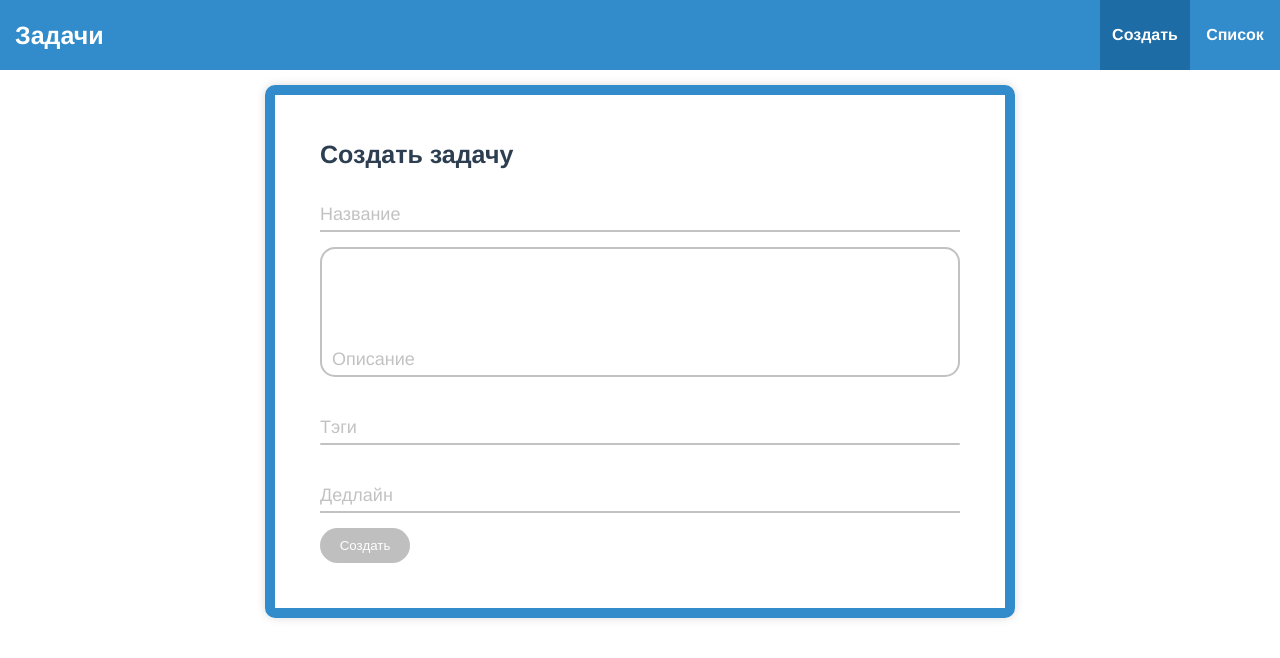
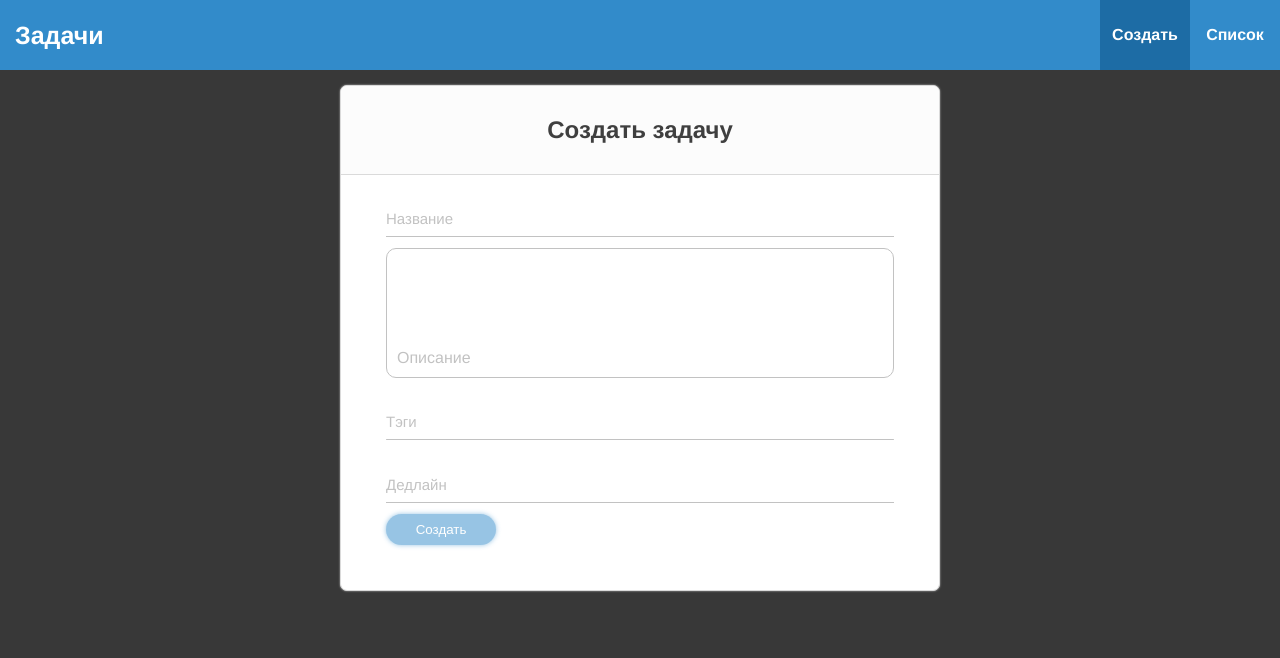
Before and after one commit to andris2233/deadline-todo, a Vue app: page / in a window 1280 px wide. Shown: the top 658 px of the page. Built offline with nearby package versions, Linux system fonts and the light colour scheme.

Commit message:
change logic of placeholders on components Chips, Datepicker, Input. restyle form and develop select component

```diff
--- a/src/App.vue
+++ b/src/App.vue
@@ -8,30 +8,27 @@
       </div>
     </div>
     <transition name="router" tag="div" mode="out-in">
-      <router-view/>
+      <router-view />
     </transition>
   </div>
 </template>
 
 <style>
-
 #app {
   font-family: Avenir, Helvetica, Arial, sans-serif;
   -webkit-font-smoothing: antialiased;
   -moz-osx-font-smoothing: grayscale;
-  /* text-align: center; */
   color: #2c3e50;
   display: flex;
   flex-direction: column;
   align-items: center;
-  /* overflow-x: hidden; */
-
-  /* height: 100%; */
+  height: 100vh;
+  background: #383838;
 }
 
 #nav {
   padding-left: 15px;
-  background: #328BCA;
+  background: #328bca;
   display: flex;
   align-items: stretch;
   justify-content: space-between;
@@ -42,7 +39,7 @@
   box-sizing: border-box;
 }
 
-.header{
+.header {
   display: flex;
   align-items: center;
   justify-content: center;
@@ -51,7 +48,7 @@
   font-weight: 600;
 }
 
-.nav-menu{
+.nav-menu {
   display: flex;
 }
 
@@ -59,7 +56,7 @@
   display: flex;
   align-items: center;
   justify-content: center;
-  transition: all ease .3s;
+  transition: all ease 0.3s;
   font-weight: bold;
   color: #fff;
   text-decoration: none;
@@ -67,20 +64,22 @@
   height: 70px;
 }
 
-.nav-link:hover{
-  background: #49A0DE;
+.nav-link:hover {
+  background: #49a0de;
 }
 
 #nav a.router-link-exact-active {
-  background: #1D6CA5;
+  background: #1d6ca5;
 }
 
-.router-enter-active, .router-leave-active{
-  transition: .3s;
+.router-enter-active,
+.router-leave-active {
+  transition: 0.3s;
 }
 
-.router-enter, .router-leave-to{
-    transform: scale(0);
-    opacity: 0;
+.router-enter,
+.router-leave-to {
+  transform: scale(0);
+  opacity: 0;
 }
 </style>
--- a/src/components/Chips.vue
+++ b/src/components/Chips.vue
@@ -1,15 +1,14 @@
 <template>
   <transition-group name="tag" tag="div" class="tags-row" v-bind:class="{focusedInput:focused}">
-        <div class="tags__placeholder"
-            v-bind:class="{placeholderActive: tags.length || focused || tag.trim().length}" key="placeholder">
-                {{placeholder ? placeholder : 'Tags'}}
-        </div>
+    <label
+      for="tags"
+      class="tags__placeholder"
+      v-bind:class="{placeholderActive: tags.length || focused || tag.trim().length}"
+      key="placeholder"
+    >{{placeholder ? placeholder : 'Tags'}}</label>
     <div class="tag" v-for="tag in tags" :key="tag.id">
       <div class="tag-name">{{tag.name}}</div>
-            <i class="material-icons close"
-                @click="removeTag(tag.id)">
-                close
-            </i>
+      <i class="material-icons close" @click="removeTag(tag.id)">close</i>
     </div>
     <input
       type="text"
@@ -21,7 +20,7 @@
       v-model="tag"
       autocomplete="off"
       key="input"
-        >
+    />
   </transition-group>
 </template>
 
@@ -30,112 +29,113 @@ export default {
   props: {
     tags: {
       type: Array,
-            required: true
+      required: true,
     },
     placeholder: {
       type: String,
-            required: false
-        }
+      required: false,
     },
-    data(){
+  },
+  data() {
     return {
-            tag: '',
-            focused: false
-        }
+      tag: "",
+      focused: false,
+    };
   },
   methods: {
-        deleteTag(id){
-            this.$emit('delete-tag', id);
+    deleteTag(id) {
+      this.$emit("delete-tag", id);
     },
-        createTag(){
+    createTag() {
       const cleanTag = this.tag.trim();
-            if(!cleanTag || this.$props.tags.find(item => item.name === cleanTag)){
-                this.tag = '';
+      if (
+        !cleanTag ||
+        this.$props.tags.find((item) => item.name === cleanTag)
+      ) {
+        this.tag = "";
         return;
       }
       const tag = {
         name: cleanTag,
-                id: Date.now()
-            }
-            this.tag = '';
-            this.$emit('create-tag', tag);
+        id: Date.now(),
+      };
+      this.tag = "";
+      this.$emit("create-tag", tag);
     },
-        removeTag(id){
-            this.$emit('remove-tag', id);
+    removeTag(id) {
+      this.$emit("remove-tag", id);
     },
-        stopPropogate(e){
+    stopPropogate(e) {
       e.stopPropogation();
-        }
-    }
-}
+    },
+  },
+};
 </script>
 
 <style scoped>
-.tags-row{
+.tags-row {
   display: flex;
   align-items: stretch;
   flex-wrap: wrap;
   position: relative;
-    transition: all ease .3s;
+  transition: all ease 0.3s;
   overflow: hidden;
   padding-top: 13px;
   min-height: 40px;
-    margin-bottom: 15px;
 }
 
-.tags-row:before{
-    content: '';
+.tags-row:before {
+  content: "";
   position: absolute;
-    bottom: 0%;
-    background: #C2C2C2;
+  bottom: 1px;
+  background: #c2c2c2;
   width: 100%;
-    height: 2px;
+  height: 1px;
   border-radius: 5px;
 }
 
-.tags-row:after{
-    content: '';
+.tags-row:after {
+  content: "";
   position: absolute;
   bottom: 0%;
-    background: #328BCA;
-    transition: .3s;
+  background: #328bca;
+  transition: 0.3s;
   width: 100%;
   transform: translateX(-100%);
   height: 2px;
   border-radius: 5px;
 }
 
-.focusedInput:after{
+.focusedInput:after {
   transform: translateX(0%);
 }
 
-.tags__placeholder{
-    z-index:-1;
-    transition: .5s;
-    color: #C2C2C2;
-    font-size: 18px;
+.tags__placeholder {
+  transition: 0.5s;
+  color: #c2c2c2;
+  font-size: 15px;
   position: absolute;
   left: 0%;
   top: 48%;
 }
 
-.placeholderActive{
+.placeholderActive {
   top: 0%;
   font-size: 12px;
-    color: #328BCA;
+  color: #328bca;
 }
 
-.tag{
+.tag {
   border-radius: 20px;
   padding: 5px 10px;
   display: flex;
   align-items: center;
-    background: #328BCA;
+  background: #328bca;
   color: white;
   margin: 0 5px 5px 0;
 }
 
-input{
+input {
   flex: 1;
   outline: none;
   padding: 0;
@@ -145,7 +145,7 @@ input{
   background: none;
 }
 
-.close{
+.close {
   cursor: pointer;
   -webkit-touch-callout: none;
   -webkit-user-select: none;
@@ -155,11 +155,13 @@ input{
   user-select: none;
 }
 
-.tag-enter-active, .tag-leave-active{
-    transition: all .4s;
+.tag-enter-active,
+.tag-leave-active {
+  transition: all 0.4s;
 }
 
-.tag-enter, .tag-leave-to{
+.tag-enter,
+.tag-leave-to {
   transform: scale(0);
   opacity: 0;
 }
--- a/src/components/Datepicker.vue
+++ b/src/components/Datepicker.vue
@@ -1,12 +1,16 @@
 <template>
   <div class="datepicker-wrapper" v-bind:class="{datepickerActiveLine: focused}">
-        <div class="datepicker-placeholder" v-bind:class="{datepickerPlaceholderActive: dateInput || focused}">{{placeholder ? placeholder : 'Дата'}}</div>
-        <input type="date"
+    <label
+      class="datepicker-placeholder"
+      v-bind:class="{datepickerPlaceholderActive: dateInput || focused}"
+    >{{placeholder ? placeholder : 'Дата'}}</label>
+    <input
+      type="date"
       @input="$emit('input', new Date($event.target.value)); dateInput = $event.target.value;"
       @focus="focused=true"
       @blur="focused=false"
       v-bind:class="{invisible: !dateInput && !focused}"
-        >
+    />
   </div>
 </template>
 
@@ -15,75 +19,72 @@ export default {
   props: {
     placeholder: {
       type: String,
-            required: false
+      required: false,
     },
     date: {
       type: Date,
-            required: false
-        }
+      required: false,
     },
-    data(){
+  },
+  data() {
     return {
       dateInput: null,
-            focused: false
-        }
+      focused: false,
+    };
   },
-    mounted(){
-        if(this.$props.date && new Date(this.$props.date) != 'Invalid Date'){
+  mounted() {
+    if (this.$props.date && new Date(this.$props.date) != "Invalid Date") {
       this.dateInput = new Date(this.$props.date);
     }
   },
-
-}
+};
 </script>
 
 <style scoped>
-.datepicker-wrapper{
+.datepicker-wrapper {
   padding-top: 13px;
   position: relative;
   min-height: 40px;
   width: 100%;
   overflow: hidden;
-    margin-bottom: 15px;
 }
 
-.datepicker-placeholder{
-    z-index:-1;
-    transition: .5s;
-    color: #C2C2C2;
-    font-size: 18px;
+.datepicker-placeholder {
+  transition: 0.5s;
+  color: #c2c2c2;
+  font-size: 15px;
   position: absolute;
   left: 0%;
   top: 48%;
 }
 
-.datepickerPlaceholderActive{
+.datepickerPlaceholderActive {
   top: 0%;
   font-size: 12px;
-    color: #328BCA;
+  color: #328bca;
 }
 
-.datepicker-wrapper:before{
-    content: '';
+.datepicker-wrapper:before {
+  content: "";
   position: absolute;
-    bottom: 0%;
-    height: 2px;
-    background: #C2C2C2;
+  bottom: 1px;
+  height: 1px;
+  background: #c2c2c2;
   width: 100%;
 }
 
-.datepicker-wrapper:after{
-    transition: all ease .3s;
-    content: '';
+.datepicker-wrapper:after {
+  transition: all ease 0.3s;
+  content: "";
   position: absolute;
   bottom: 0%;
   transform: translateX(-100%);
   height: 2px;
-    background: #328BCA;
+  background: #328bca;
   width: 100%;
 }
 
-input{
+input {
   position: absolute;
   height: 70%;
   width: 100%;
@@ -91,14 +92,14 @@ input{
   background: none;
   outline: none;
   border: 0;
-    transition: opacity ease .5s;
+  transition: opacity ease 0.5s;
 }
 
-.invisible{
+.invisible {
   opacity: 0;
 }
 
-.datepickerActiveLine:after{
+.datepickerActiveLine:after {
   transform: translateX(0%);
 }
 </style>
--- a/src/components/InputText.vue
+++ b/src/components/InputText.vue
@@ -1,84 +1,87 @@
 <template>
   <div class="input-wrapper" v-bind:class="{inputActiveLine: focused}">
-        <div class="input-placeholder" v-bind:class="{placeholderActive: inputText.trim().length || focused}">{{placeholder ? placeholder : 'Text'}}</div>
-        <input type="text"
+    <div
+      class="input-placeholder"
+      v-bind:class="{placeholderActive: inputText.trim().length || focused}"
+    >{{placeholder ? placeholder : 'Text'}}</div>
+    <input
+      type="text"
       @focus="focused=true"
       @blur="focused=false"
-            @input="$emit('input', $event.target.value); inputText = $event.target.value">
+      @input="$emit('input', $event.target.value); inputText = $event.target.value"
+    />
   </div>
 </template>
 
 <script>
 export default {
-    props:{
+  props: {
     placeholder: {
       type: String,
-            required: false
+      required: false,
     },
     text: {
       type: String,
-            required: true
-        }
+      required: true,
     },
-    data(){
+  },
+  data() {
     return {
       focused: false,
-            inputText: ''
-        }
+      inputText: "",
+    };
   },
-    mounted(){
+  mounted() {
     this.inputText = this.$props.text;
-    }
-}
+  },
+};
 </script>
 
 <style scoped>
-.input-wrapper{
+.input-wrapper {
   padding-top: 13px;
   position: relative;
   min-height: 40px;
   width: 100%;
   overflow: hidden;
-    margin-bottom: 15px;
 }
 
-.input-placeholder{
-    z-index:-1;
-    transition: .5s;
-    color: #C2C2C2;
-    font-size: 18px;
+.input-placeholder {
+  transition: 0.5s;
+  color: #c2c2c2;
+  font-size: 15px;
   position: absolute;
   left: 0%;
   top: 48%;
 }
 
-.placeholderActive{
+.placeholderActive {
   top: 0%;
   font-size: 12px;
-    color: #328BCA;
+  color: #328bca;
 }
 
-.input-wrapper:before{
-    content: '';
+.input-wrapper:before {
+  content: "";
   position: absolute;
-    bottom: 0%;
-    height: 2px;
-    background: #C2C2C2;
+  bottom: 1px;
+  height: 1px;
+  background: #c2c2c2;
   width: 100%;
 }
 
-.input-wrapper:after{
-    transition: all ease .3s;
-    content: '';
+.input-wrapper:after {
+  transition: all ease 0.3s;
+  content: "";
   position: absolute;
   bottom: 0%;
   transform: translateX(-100%);
   height: 2px;
-    background: #328BCA;
+  background: #328bca;
   width: 100%;
 }
 
-input{
+input {
   position: absolute;
   height: 70%;
   width: 100%;
@@ -88,7 +91,7 @@ input{
   border: 0;
 }
 
-.inputActiveLine:after{
+.inputActiveLine:after {
   transform: translateX(0%);
 }
 </style>
--- a/src/components/TextArea.vue
+++ b/src/components/TextArea.vue
@@ -1,15 +1,15 @@
 <template>
   <div class="textarea-wrapper" v-bind:class="{wrapperActive: focused}">
-        <div class="textarea__placeholder"
-            v-bind:class="{textarea__placeholderActive: focused || description.trim().length}">
-                {{placeholder ? placeholder : 'Description'}}
-            </div>
-        <textarea class="textarea"
+    <div
+      class="textarea__placeholder"
+      v-bind:class="{textarea__placeholderActive: focused || description.trim().length}"
+    >{{placeholder ? placeholder : 'Description'}}</div>
+    <textarea
+      class="textarea"
       @focus="focused=true"
       @blur="focused=false"
       @input="$emit('input', $event.target.value); description = $event.target.value;"
-        >
-        </textarea>
+    ></textarea>
   </div>
 </template>
 
@@ -18,29 +18,29 @@ export default {
   props: {
     placeholder: {
       type: String,
-            required: false
+      required: false,
     },
     text: {
       type: String,
-            required: false
+      required: false,
+    },
+  },
+  data() {
+    return {
+      description: "",
+      focused: false,
+    };
+  },
+  mounted() {
+    if (this.$props.text.trim()) {
+      this.description = this.$props.text;
     }
   },
-    data(){
-        return {
-            description: '',
-            focused: false
-        }
-    },
-    mounted(){
-        if(this.$props.text.trim()){
-            this.description = this.$props.text;
-        }
-    }
-}
+};
 </script>
 
 <style scoped>
-.textarea-wrapper{
+.textarea-wrapper {
   position: relative;
   display: flex;
   flex-direction: column;
@@ -49,31 +49,28 @@ export default {
   padding: 20px 10px 10px 10px;
   height: 130px;
   width: 100%;
-    border-radius: 15px;
-    border: 2px solid #C2C2C2;
-    transition: all ease .5s;
+  border-radius: 10px;
+  border: 1px solid #c2c2c2;
+  transition: all ease 0.3s;
   overflow: hidden;
-    margin-bottom: 15px;
 }
 
-.textarea__placeholder{
-    z-index:-1;
-    transition: .5s;
-    color: #C2C2C2;
-    font-size: 18px;
+.textarea__placeholder {
+  transition: 0.5s;
+  color: #c2c2c2;
+  font-size: 16px;
   position: absolute;
   left: 10px;
   top: 100px;
 }
 
-.textarea__placeholderActive{
+.textarea__placeholderActive {
   top: 5px;
   font-size: 12px;
-    color: #328BCA;
-    z-index:1;
+  color: #328bca;
 }
 
-.textarea{
+.textarea {
   resize: none;
   flex: 1;
   border: 0;
@@ -83,8 +80,9 @@ export default {
   outline: none;
 }
 
-.wrapperActive{
+.wrapperActive {
   background: white;
-    border: 2px solid #328BCA;
+  border: 1px solid #328bca;
+  box-shadow: 0 0 0 1px #328bca;
 }
 </style>
--- a/src/views/Create.vue
+++ b/src/views/Create.vue
@@ -1,48 +1,57 @@
 <template>
   <form>
+    <div class="form-element__wrapper">
       <div class="create-header">Создать задачу</div>
-        <InputText
-            v-bind:text="title"
-            v-bind:placeholder="'Название'"
-            v-model="title"
-        />
-        <TextArea
-            v-bind:text="description"
-            v-bind:placeholder="'Описание'"
-            v-model="description"/>
+    </div>
+
+    <div class="form-content">
+      <div class="form-element__wrapper">
+        <InputText v-bind:text="title" v-bind:placeholder="'Название'" v-model="title" />
+      </div>
+
+      <div class="form-element__wrapper">
+        <TextArea v-bind:text="description" v-bind:placeholder="'Описание'" v-model="description" />
+      </div>
+
+      <div class="form-element__wrapper">
         <Chips
           v-bind:tags="tags"
           v-bind:placeholder="'Тэги'"
           @create-tag="createTag"
           @remove-tag="removeTag"
         />
-        <Datepicker
-            v-bind:placeholder="'Дедлайн'"
-            v-model="date"
-            v-bind:date="date"
-        />
+      </div>
+      <div class="form-element__wrapper">
+        <Datepicker v-bind:placeholder="'Дедлайн'" v-model="date" v-bind:date="date" />
+      </div>
       <button type="button" @click="createTask" :disabled="!formValid">Создать</button>
+    </div>
   </form>
 </template>
 
 <script>
-import Chips from '@/components/Chips';
-import InputText from '@/components/InputText';
-import Datepicker from '@/components/Datepicker';
-import TextArea from '@/components/TextArea';
+import Chips from "@/components/Chips";
+import InputText from "@/components/InputText";
+import Datepicker from "@/components/Datepicker";
+import TextArea from "@/components/TextArea";
 export default {
-    data () {
+  data() {
     return {
-            title: '',
+      title: "",
       tags: [],
-            description: '',
-            date: null
-        }
+      description: "",
+      date: null,
+    };
   },
   computed: {
-        formValid(){
-            return this.title.trim().length && this.tags.length && this.description.trim().length && this.date;
-        }
+    formValid() {
+      return (
+        this.title.trim().length &&
+        this.tags.length &&
+        this.description.trim().length &&
+        this.date
+      );
+    },
   },
   components: { Chips, InputText, Datepicker, TextArea },
   methods: {
@@ -50,84 +59,106 @@ export default {
       this.tags.push(tag);
     },
     removeTag(id) {
-            this.tags = this.tags.filter(tag => tag.id !== id);
+      this.tags = this.tags.filter((tag) => tag.id !== id);
     },
-        changeTitle(title){
+    changeTitle(title) {
       this.title = title;
     },
-        changeDeadline(date){
+    changeDeadline(date) {
       this.date = date;
     },
-        changeDescription(description){
+    changeDescription(description) {
       this.description = description;
     },
-        createTask(){
-            this.$store.dispatch('createTask', {
+    createTask() {
+      this.$store.dispatch("createTask", {
         id: Date.now(),
         title: this.title,
         tags: this.tags,
         description: this.description,
         date: this.date.getTime(),
-                status: 'active'
+        status: "active",
       });
-            this.$router.push('/list');
-        }
-    }
-}
+      this.$router.push("/list");
+    },
+  },
+};
 </script>
 
 <style scoped>
-form{
+form {
   display: flex;
   flex-direction: column;
   align-items: stretch;
-    width: 750px;
-    border-radius: 10px;
-    box-shadow: 0 0 10px #dadada;
-    padding: 45px;
+  width: 600px;
+  border-radius: 7px;
+  box-shadow: 0 0 2px #c2c2c2;
   box-sizing: border-box;
-    border: 10px solid #328BCA;
+  /* border: 2px solid #328bca; */
+  background: #fff;
+  border: 1px solid #dadada;
+  overflow: hidden;
 }
 
-.create-header{
-    font-size: 25px;
-    font-weight: 600;
+.form-content {
+  flex: 1;
+  padding: 0 45px 45px 45px;
+  display: flex;
+  flex-direction: column;
+  align-items: stretch;
+}
+
+.form-element__wrapper {
   margin-bottom: 10px;
 }
 
-button{
-    border: 0;
-    background: #328BCA;
-    padding: 10px;
-    border-radius: 20px;
-    transition: all ease .3s;
-    color: white;
-    width: 90px;
-    outline: none;
+.create-header {
+  font-size: 24px;
+  font-weight: 700;
+  text-align: center;
+  padding: 30px 0;
+  background: #fcfcfc;
+  border-bottom: 1px solid #dadada;
+  color: #3f3f3f;
 }
 
-button:hover{
+button {
+  border: 0;
+  background: #328bca;
+  padding: 8px 0;
+  border-radius: 20px;
+  transition: all ease 0.3s;
+  color: white;
+  width: 110px;
+  outline: none;
+  box-shadow: 0 0px 5px #328bca;
+}
+
+button:hover {
   transform: scale(1.1);
   background: white;
-    box-shadow: 0 0 7px #328BCA;
-    color: #328BCA;
+  box-shadow: 0 0px 10px #328bca;
+  color: #328bca;
 }
 
-button:active{
+button:active {
   transform: scale(1);
 }
 
-button:disabled{
-    background: gray;
+button:disabled,
+button:disabled:hover {
+  background: #328bca;
+  box-shadow: 0 0px 5px #328bca;
   color: white;
-    opacity: .5;
+  opacity: 0.5;
+  transform: scale(1);
 }
 
-button:disabled:hover{
-    background: gray;
+/* button:disabled:hover {
+  background: #328bca;
+  box-shadow: 0 5px 5px #328bca;
   color: white;
   box-shadow: none;
   transform: scale(1);
-}
-
+} */
 </style>
```
Also changed, not shown: public/index.html (+7 -4 lines), src/components/Select.vue (+93 -51 lines), src/views/List.vue (+35 -30 lines), 1 other file (tests, documents, lock files or other folders). Lines whose indentation alone changed are shown as unchanged.
